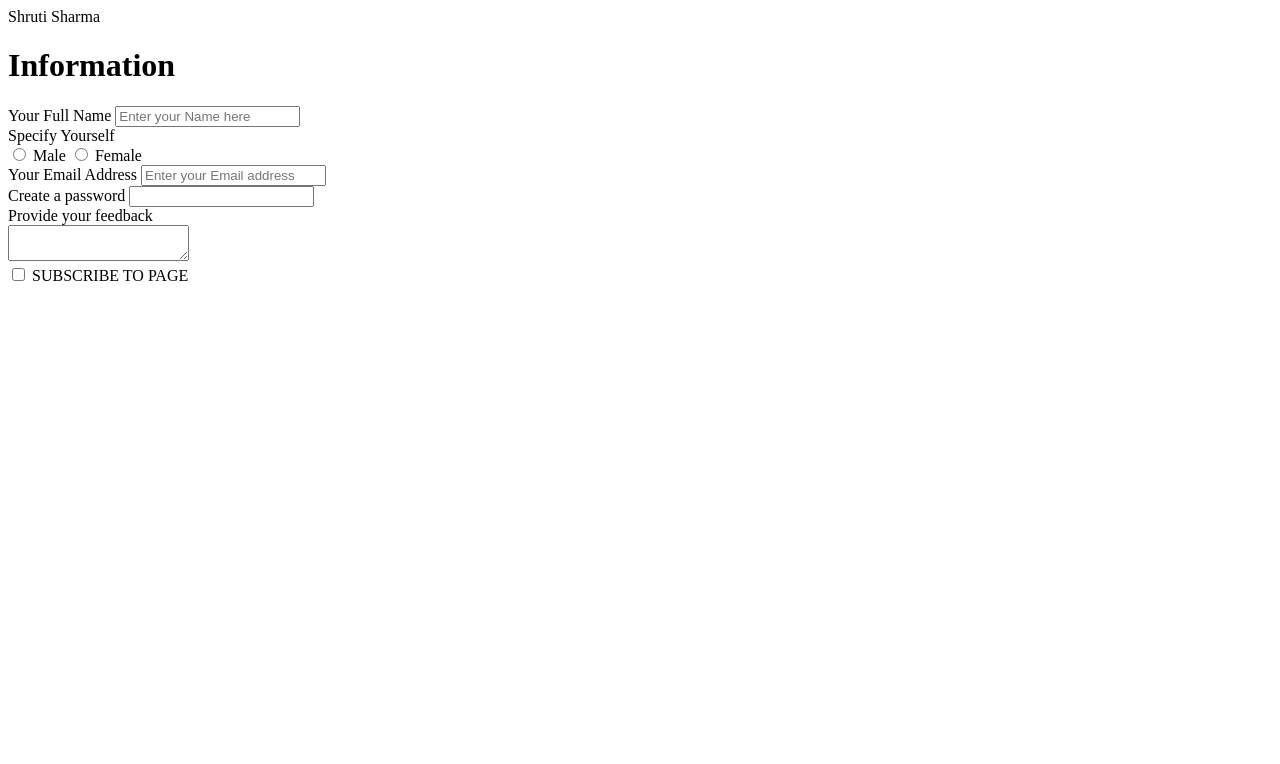
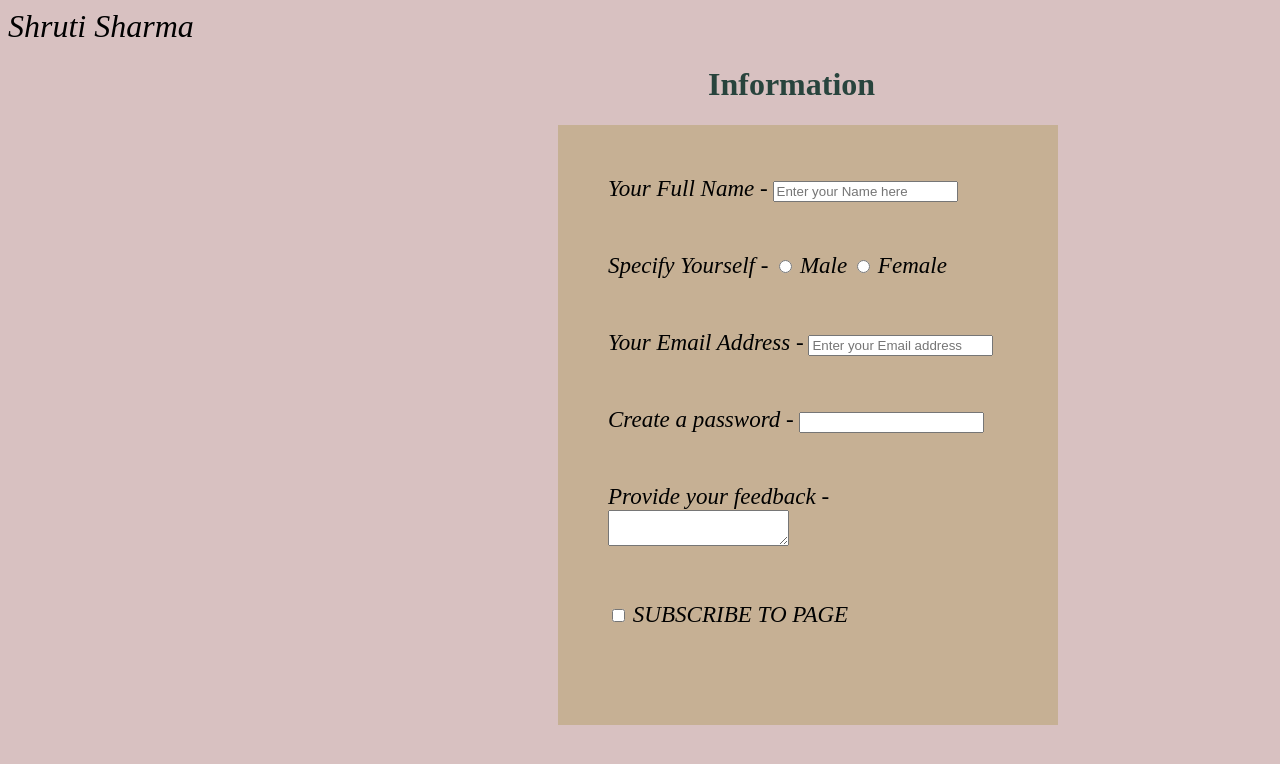
Before and after one commit to shrutisharma-sh/abc-shruti, a plain HTML site: page index.html in a window 1280 px wide. Drawn offline with Linux system fonts and the light colour scheme.

Commit message:
modified

```diff
--- a/index.html
+++ b/index.html
@@ -4,6 +4,7 @@
     <meta charset="UTF-8">
     <meta name="viewport" content="width=device-width, initial-scale=1.0">
     <title>Webdev-shruti</title>
+    <link rel="stylesheet" href="style.css">
 </head>
 <body>
     <header id="head-shruti"> Shruti Sharma </header>
@@ -11,33 +12,33 @@
     <div id="outer-box">
         <form action="post " id="form">
            <div class="details">
-            <label for="name "> Your Full Name</label>
+            <label for="fullname " class="detail-title"> Your Full Name -</label>
             <input type="text" id="fullname" name="fullname" placeholder="Enter your Name here" required>
            </div>
            <div class="details">
-            <label for="gender">Specify Yourself </label>
-            <br>
+            <label for="gender" class="detail-title">Specify Yourself - </label>
+
             <input type="radio" name="gender" id="male" value="male">
-            <label for="male">Male</label>
+            <label for="male" class="detail-title">Male</label>
             <input type="radio" name="gender" id="female" value="female">
-            <label for="female">Female</label>
+            <label for="female" class="detail-title">Female</label>
            </div>
            <div class="details">
-            <label for="emali">Your Email Address</label>
+            <label for="emali" class="detail-title">Your Email Address -</label>
             <input type="text" id="emali" name="email" placeholder="Enter your Email address" required>
            </div>
            <div class="details">
-            <label for="pass">Create a password </label>
+            <label for="pass" class="detail-title">Create a password -</label>
             <input type="text" name="pass" id="pass" >
            </div>
            <div class="details">
-            <label for="comment">Provide your feedback</label>
+            <label for="comment" class="detail-title">Provide your feedback -</label>
             <br>
             <textarea name="comment" id="comment"></textarea>
            </div>
            <div class="details">
             <input type="checkbox" name="subs" id="subs" value="yes">
-            <label for="subs">SUBSCRIBE TO PAGE</label>
+            <label for="subs" class="detail-title">SUBSCRIBE TO PAGE</label>
            </div>
         </form>
     </div>
--- a/style.css
+++ b/style.css
@@ -0,0 +1,37 @@
+body{
+    background: #d8c1c1;
+}
+#head-shruti{
+    align-items: center;
+    color: black;
+    display: flex;
+    font-size: xx-large;
+    font-weight: 500;
+    font-style: oblique;
+    align-content: center;
+}
+#info{
+    align-items: center;
+    color: rgb(40, 68, 61);
+    display:flex;
+    margin-left: 700px;
+    font-style:initial;
+}
+#outer-box{
+    align-items: center;
+    width: 500px;
+    height: 600px;
+    background-color: rgb(198, 176, 148);
+    margin-left: 550px;
+
+}
+.details{
+    margin-left: 50px;
+    padding-top: 50px;
+    font-size: larger;
+}
+.detail-title{
+    font-style: oblique;
+    font-size: larger;
+
+}
```
